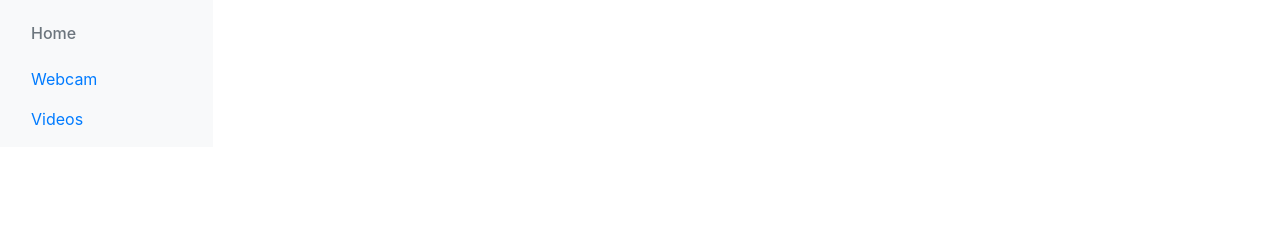
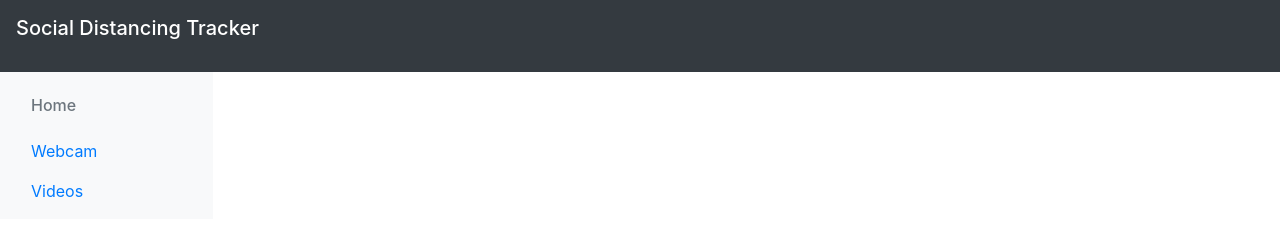
Before and after one commit to Jancso/social-distancing-tracker, a website: page app/base.html in a window 1280 px wide. Drawn offline with nearby package versions, Linux system fonts and the light colour scheme; files that its build step writes are made by us from their sources.

Commit message:
Add top navbar

```diff
--- a/app/base.html
+++ b/app/base.html
@@ -22,6 +22,12 @@
 </head>
 <body>
 
+<nav class="navbar navbar-dark bg-dark">
+    <a class="navbar-brand mb-3 h1" href="/">
+        Social Distancing Tracker
+    </a>
+</nav>
+
 <div class="container-fluid">
 
     <div class="row">
```
